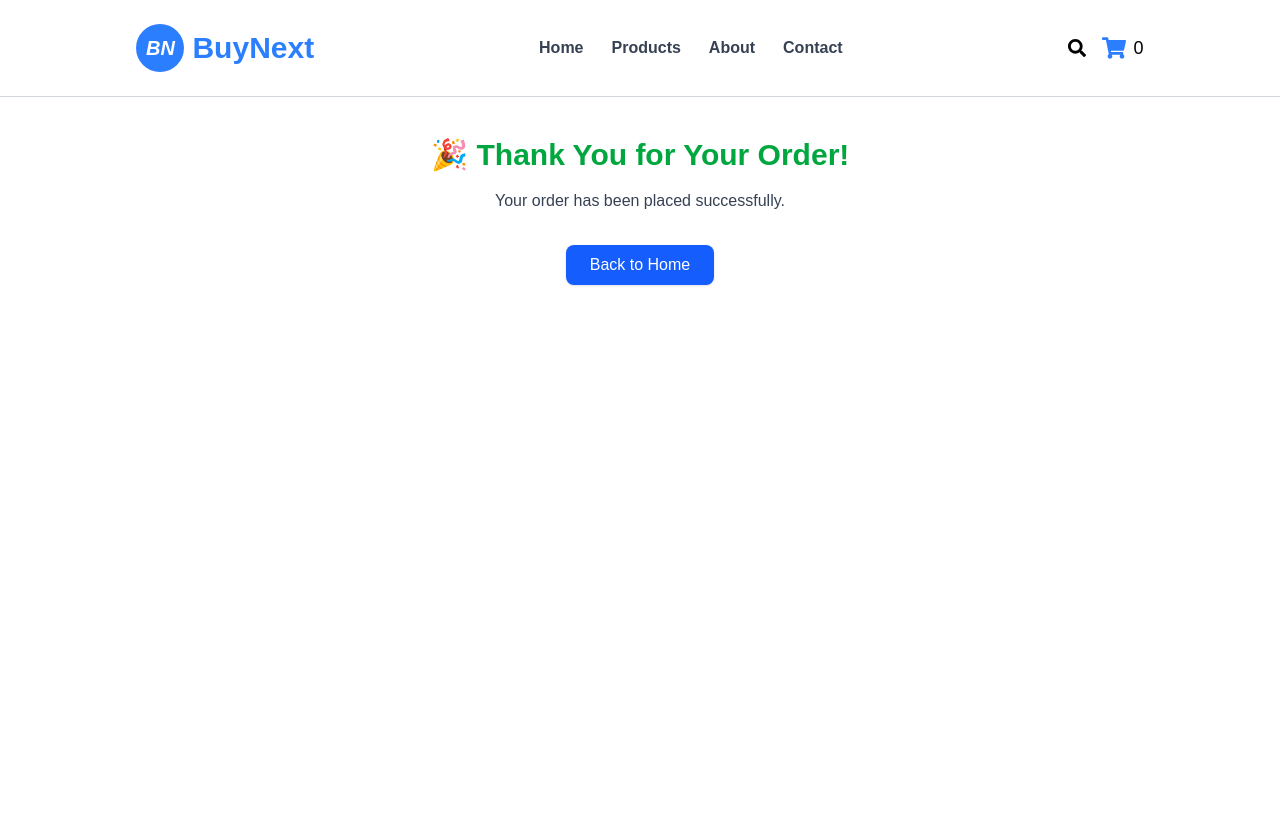
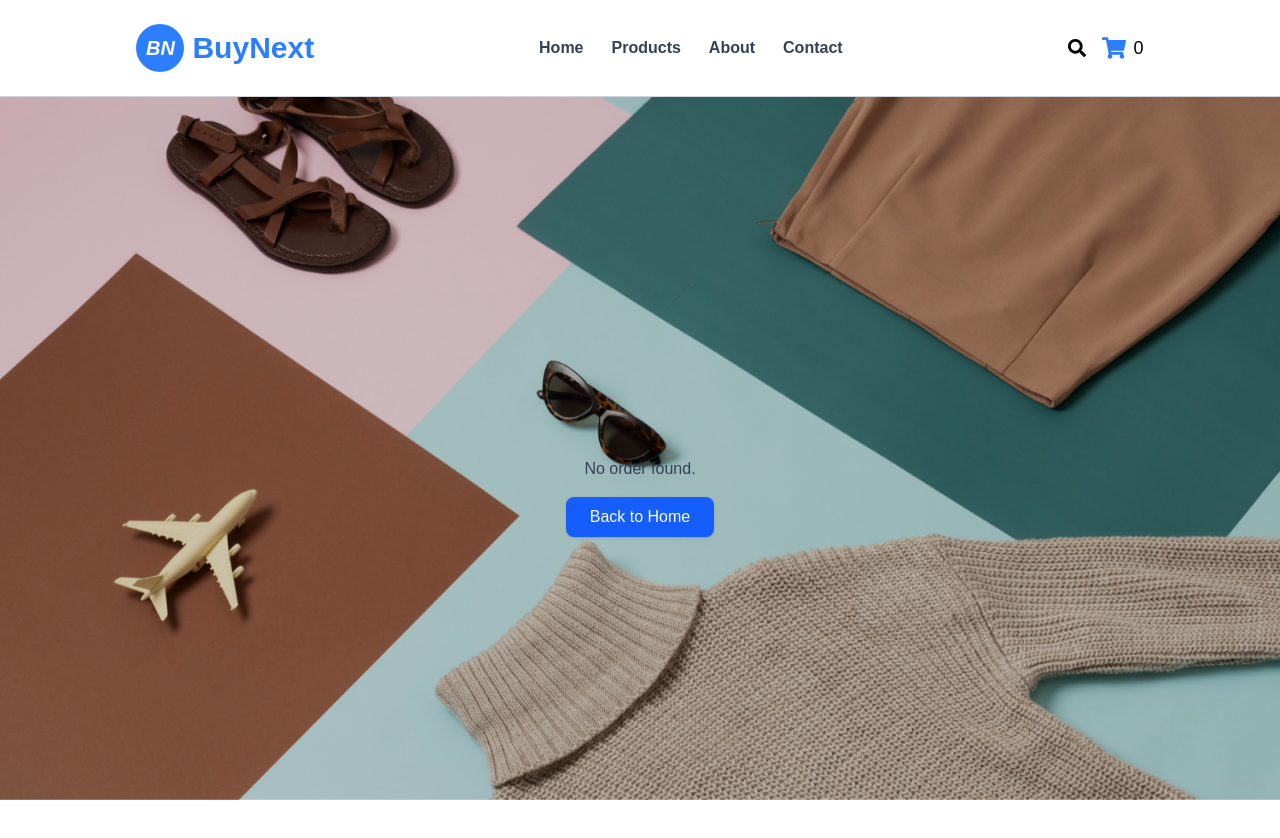
Before and after one commit to paldentitung/BuyNext-website, a React (Vite) app: page /thank-you in a window 1280 px wide. Shown: the top 838 px of the page. Before the commit the page ends 800 px from the top, so only its background shows below. Built offline with nearby package versions, Linux system fonts and the light colour scheme.

Commit message:
fixed the thankyou page

```diff
--- a/src/Components/ThankYouPage.jsx
+++ b/src/Components/ThankYouPage.jsx
@@ -1,16 +1,35 @@
+// ./Components/ThankYouPage.jsx
 import React from "react";
-import { Link } from "react-router-dom";
-const ThankYouPage = ({ order }) => {
+import { Link, useLocation } from "react-router-dom";
+
+const ThankYouPage = () => {
+  const location = useLocation();
+  const order = location.state?.order; // get order from navigate state
+
+  if (!order) {
     return (
-    <div className="bg-white flex justify-center items-center flex-col pt-10">
-      <h1 className="text-3xl font-bold text-green-600 mb-4">
+      <div className="flex justify-center items-center min-h-screen flex-col">
+        <p className="text-gray-700">No order found.</p>
+        <Link
+          to="/"
+          className="mt-4 inline-block bg-blue-600 text-white px-6 py-2 rounded-lg shadow hover:bg-blue-700"
+        >
+          Back to Home
+        </Link>
+      </div>
+    );
+  }
+
+  return (
+    <div className="bg-white flex  items-center flex-col pt-10 p-2 min-h-screen">
+      <h1 className="text-[20px] md:text-3xl font-bold text-center text-green-600 mb-4">
         🎉 Thank You for Your Order!
       </h1>
-      <p className="text-gray-700 mb-2">
+      <p className="text-gray-700 mb-2 text-center">
         Your order has been placed successfully.
       </p>
-      {order && (
-        <div className="bg-white shadow-md rounded-lg p-4 mt-4 w-full max-w-md">
+
+      <div className="bg-white shadow-md rounded-lg flex justify-center items-center flex-col  space-y-4 p-4 mt-4 w-full max-w-md">
         <h2 className="text-lg font-semibold mb-2">Order Summary</h2>
         <p>
           <span className="font-medium">Order ID:</span> {order.id}
@@ -28,7 +47,6 @@ const ThankYouPage = ({ order }) => {
           {order.paymentMethod}
         </p>
       </div>
-      )}
 
       <Link
         to="/"
```
Lines whose indentation alone changed are shown as unchanged.
